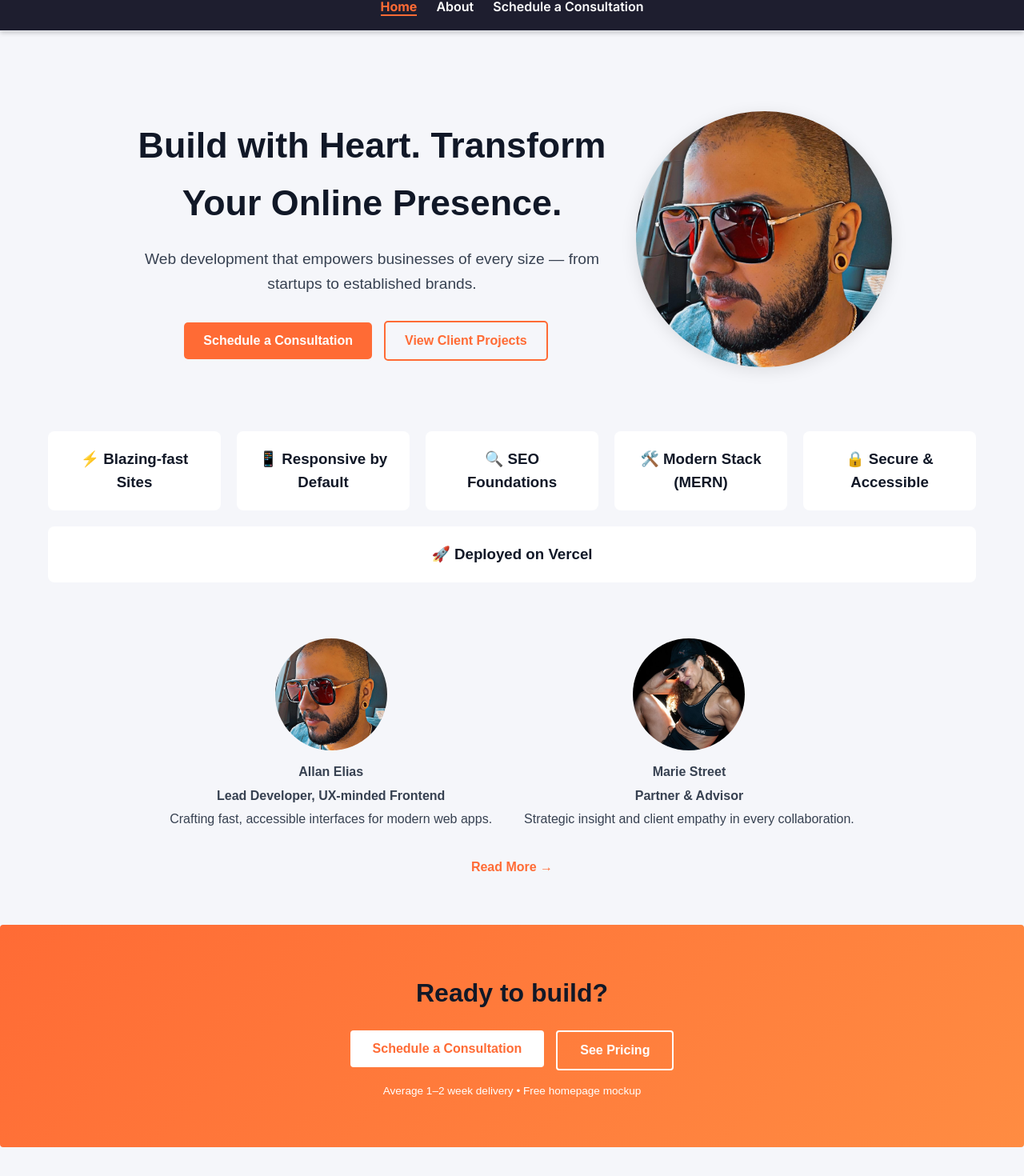
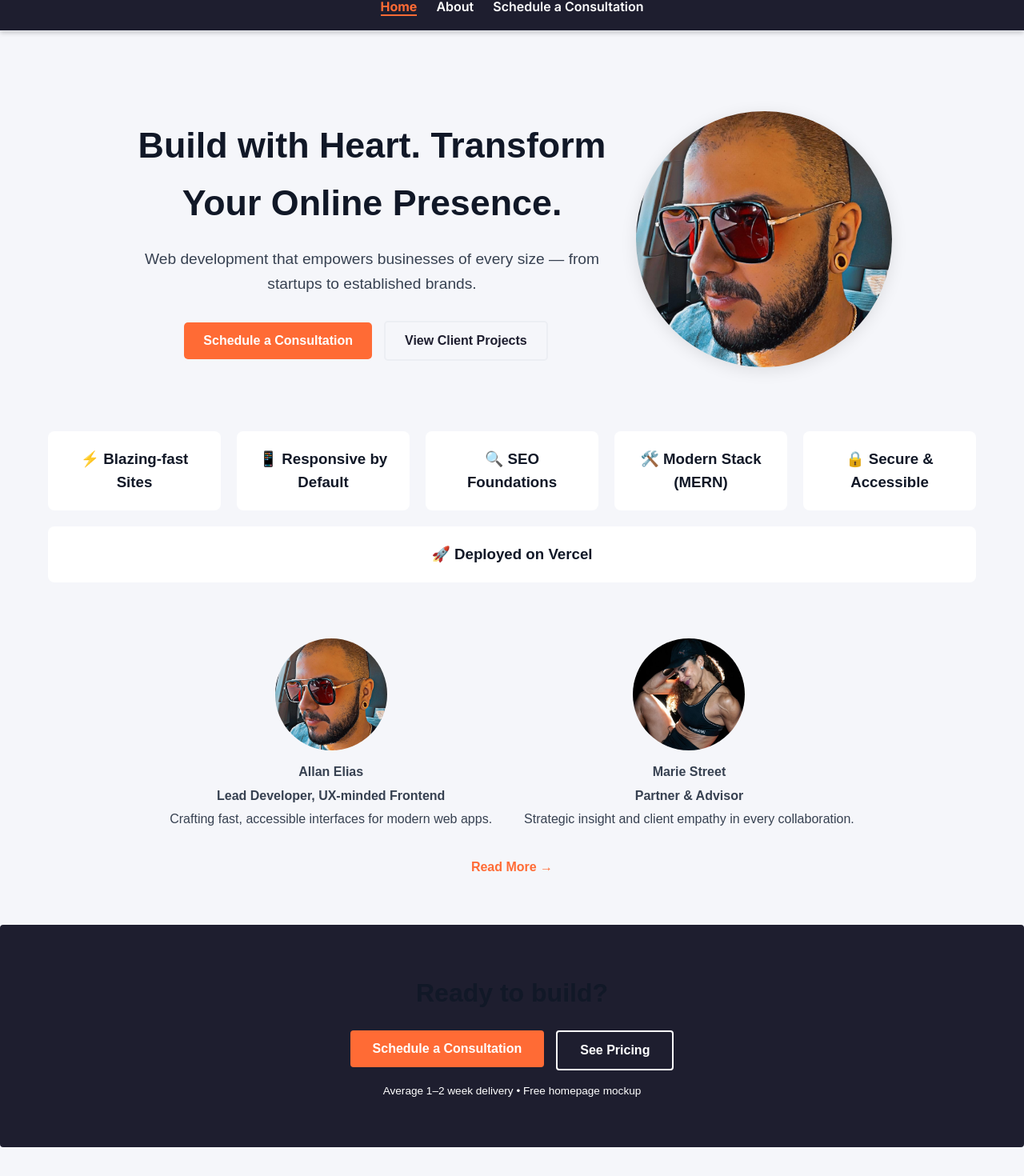
Before and after one commit to EliasAllan/Portfolio2025, a React (Vite) app in the folder client/: page / in a window 1280 px wide. Shown: the part 112-1582 px from the top of the page at 80% size. Built offline with nearby package versions, Linux system fonts and the light colour scheme.

Commit message:
Tone down orange accents

```diff
--- a/client/src/styles/home.css
+++ b/client/src/styles/home.css
@@ -72,13 +72,19 @@
 
   .hero-buttons .outline {
     background-color: transparent;
-    color: var(--primary-color);
-    border: 2px solid var(--primary-color);
+    color: var(--dark-base-color);
+    border: 2px solid var(--section-divider-bg);
   }
 
   .hero-buttons button:hover {
     background-color: var(--primary-hover);
     transform: translateY(-2px);
+  }
+
+  .hero-buttons .outline:hover {
+    background-color: transparent;
+    color: var(--primary-color);
+    border-color: var(--primary-color);
   }
 
 
@@ -174,7 +180,7 @@
     width: 100vw;
     text-align: center;
     padding: 60px 20px;
-    background: linear-gradient(135deg, var(--primary-color), var(--primary-hover));
+    background: var(--dark-base-color);
     color: white;
     border-radius: 4px;
   }
@@ -195,8 +201,8 @@
     padding: 14px 28px;
     font-size: 1rem;
     border: none;
-    background: white;
-    color: var(--primary-color);
+    background: var(--primary-color);
+    color: white;
     font-weight: bold;
     border-radius: 4px;
     cursor: pointer;
@@ -204,13 +210,18 @@
   }
 
   .footer-cta button:hover {
-    background: #f0f0f0;
+    background: var(--primary-hover);
   }
 
   .footer-cta .ghost {
     background: transparent;
     color: white;
     border: 2px solid white;
+  }
+
+  .footer-cta .ghost:hover {
+    background: white;
+    color: var(--dark-base-color);
   }
 
   .trust-line {
```
